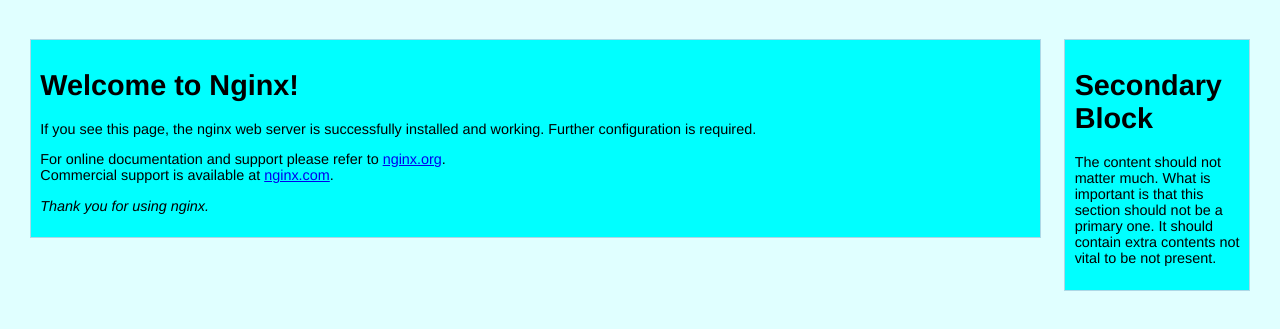
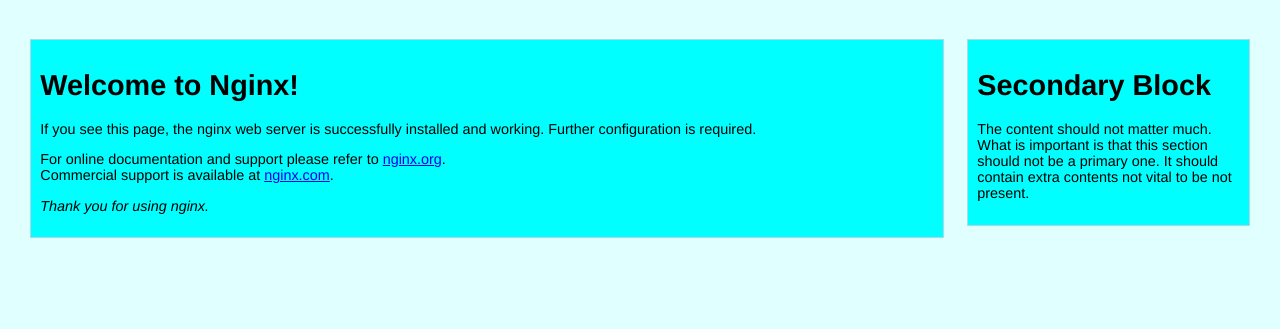
Before and after one commit to liecorp/public_html, a plain HTML site: page vanilla.html in a window 1280 px wide. Shown: the part 63-392 px from the top of the page. Drawn offline with Linux system fonts and the light colour scheme.

Commit message:
separate divs by right and left panel in vanilla.html and its style
Previously we separate them by id: primary and secondary block. Now
I realized that perhaps it is better to just separate them by two
panels, the left and right panel. Then we can add more components
later.

```diff
--- a/share/vanilla.css
+++ b/share/vanilla.css
@@ -19,8 +19,14 @@
     padding: 0.65em;
 }
 
+.panel-left {
+    flex: 6 0 300px;
+}
+.panel-right {
+    flex: 1 1 200px;
+}
+
 .content-container #contentBlockPrimary {
-    flex: 6 0;
     font-size: 0.9em;
     padding: 0.65em;
     margin: 0.8em;
@@ -30,7 +36,6 @@
     border-color: lightblue}
 
 .content-container #contentBlockSecondary {
-    flex: 1 1;
     font-size: 0.9em;
     padding: 0.65em;
     margin: 0.8em;
@@ -95,8 +100,6 @@
     should open and close the topnav (.icon) */
 @media screen and (max-width: 600px) {
     .content-container {
-        margin:auto;
-        padding: 10%;
         flex-direction: column;
     }
     .content-container #contentBlockPrimary {
--- a/vanilla.html
+++ b/vanilla.html
@@ -23,15 +23,19 @@
     </div>
 
     <div class="content-container">
+        <div class="panel-left">
             <!-- primary content block -->
             <div id="contentBlockPrimary">
                 Enable javascript to see contents.
             </div>
             <!-- primary content block end -->
-
+        </div>
+        <div class="panel-right">
             <!-- secondary content block -->
             <div id="contentBlockSecondary"></div>
             <!-- secondary content block end -->
+        </div>
+
     </div>
 
     <!-- Javascripts -->
```
Lines whose indentation alone changed are shown as unchanged.
